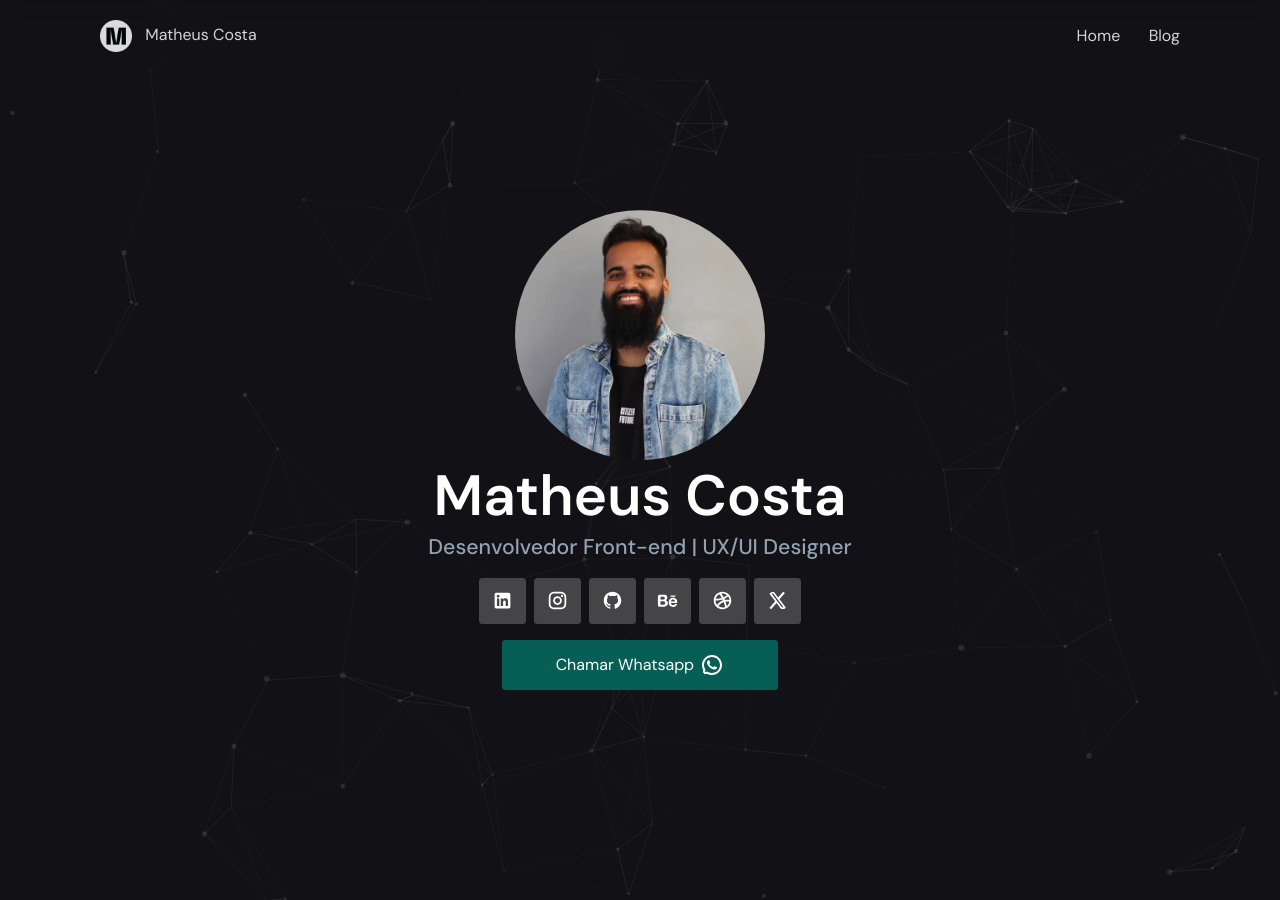
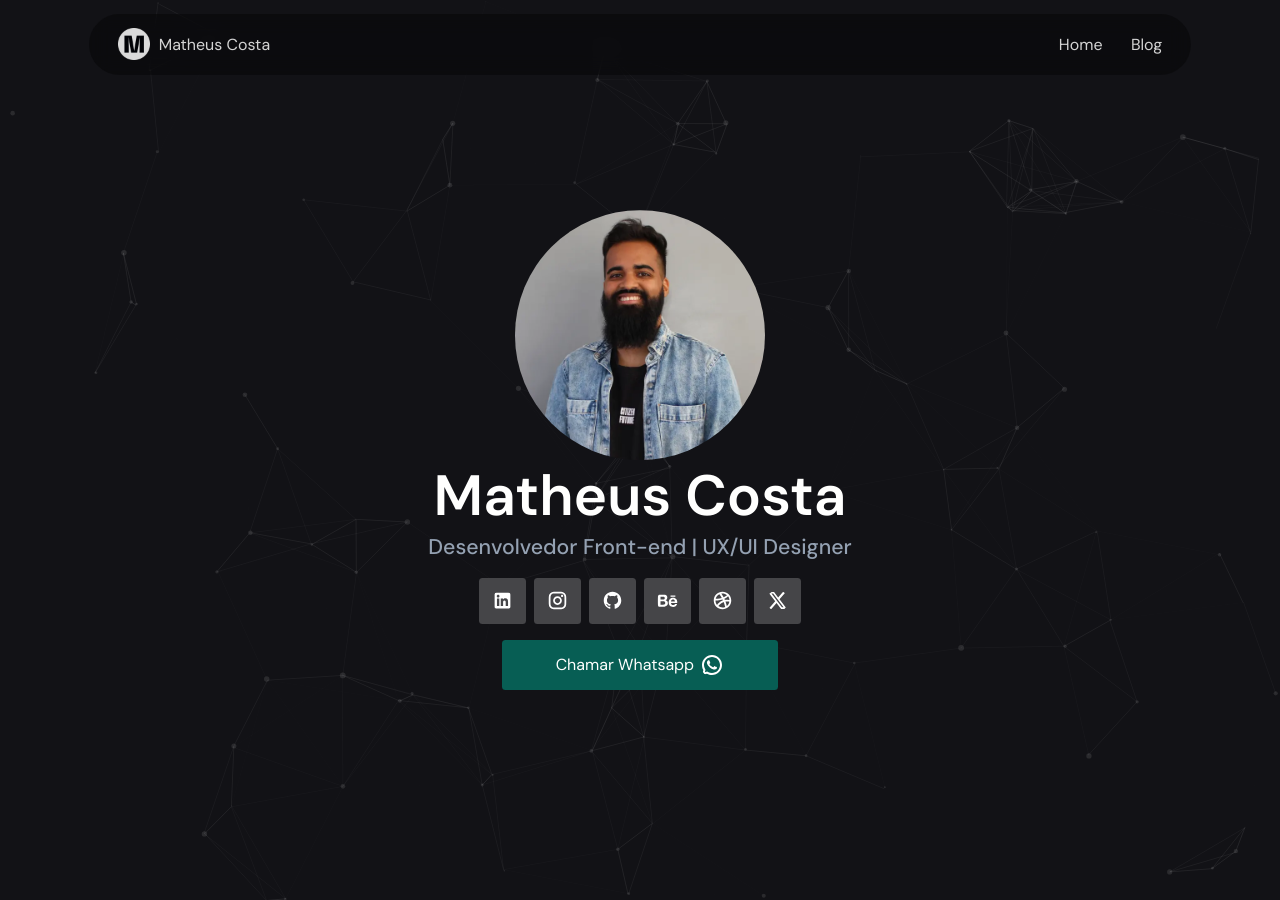
Before and after one commit to matheuscostadesign/matheuscostadesign.github.io, a Jekyll site: the page built from index.html, in a window 1280 px wide and 900 px high. Built offline with Jekyll 4.4.1, drawn with Linux system fonts in a browser that asks for light colours.

Commit message:
style(home): Melhorias no header

```diff
--- a/_sass/_blog.scss
+++ b/_sass/_blog.scss
@@ -6,6 +6,7 @@
   align-items: center;
   justify-content: center;
   text-align: center;
+  padding-top: 5rem;
 }
 
 .s-all-blog {
--- a/_sass/_grid.scss
+++ b/_sass/_grid.scss
@@ -1,6 +1,6 @@
 .container {
   width: 100%;
-  max-width: 124.6rem;
+  max-width: 124rem;
   padding: 0 1.5rem;
   margin: 0 auto;
 }
--- a/_sass/_header.scss
+++ b/_sass/_header.scss
@@ -1,19 +1,31 @@
 header {
   width: 100%;
-  height: 8rem;
+  max-width: 124rem;
   position: fixed;
+  left: 0;
+  right: 0;
+  z-index: 99;
+  backdrop-filter: blur(10px);
+  background-color: rgba(0, 0, 0, 0.35);
+  margin: 0 auto;
+  margin-top: 1.6rem;
+  border-radius: 4.8rem;
   display: flex;
   align-items: center;
-  justify-content: space-between;
-  z-index: 99;
-  backdrop-filter: blur(10px);
+  justify-content: center;
+  padding: 1.6rem 3.2rem;
 
   .container {
+    padding: 0;
     display: flex;
     align-items: center;
     justify-content: space-between;
 
     .logo {
+      display: flex;
+      align-items: center;
+      justify-content: center;
+
       span {
         margin-left: 1rem;
       }
@@ -40,4 +52,15 @@ header {
       }
     }
   }
+
+  @include responsive(480px) {
+    max-width: 36rem;
+    padding: 1.6rem 2.4rem;
+
+    .container {
+      a > span {
+        display: none;
+      }
+    }
+  }
 }
```
